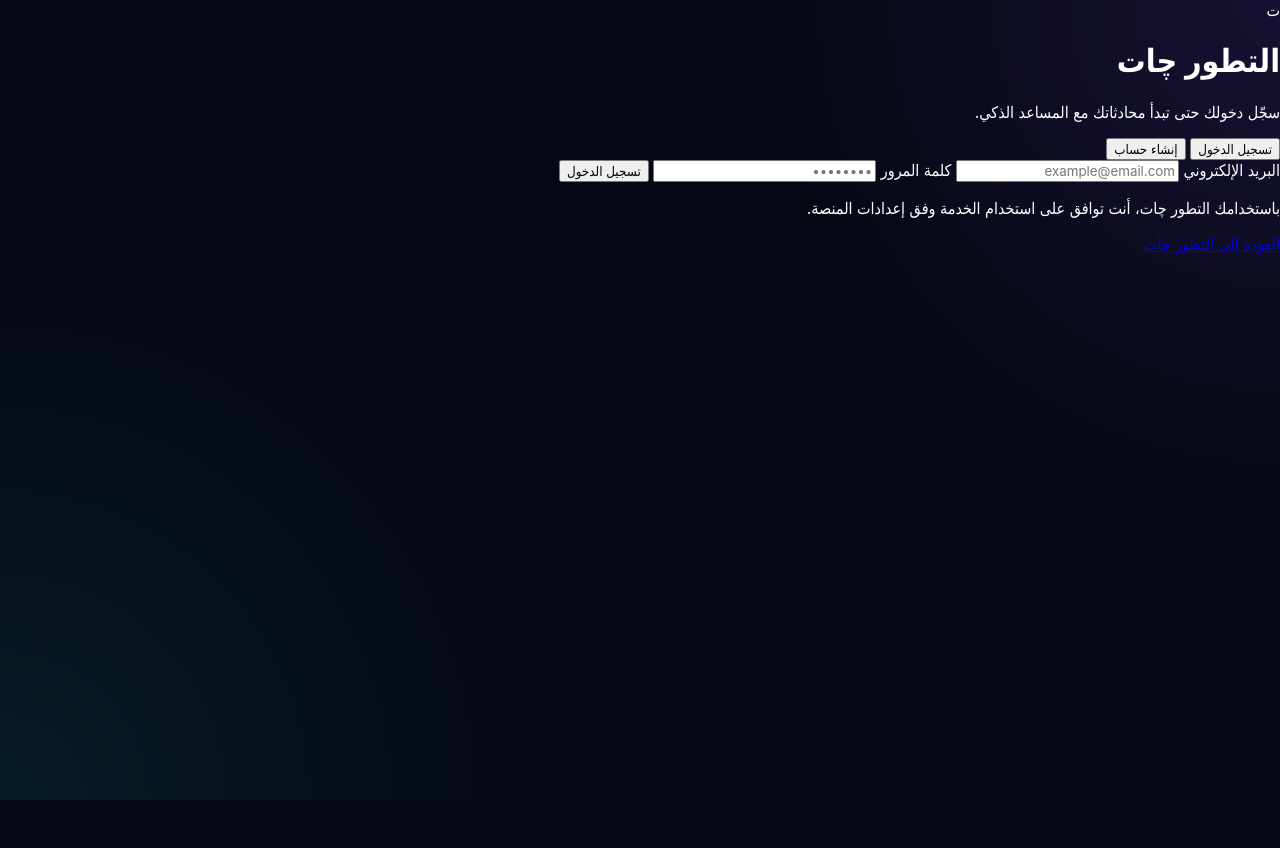
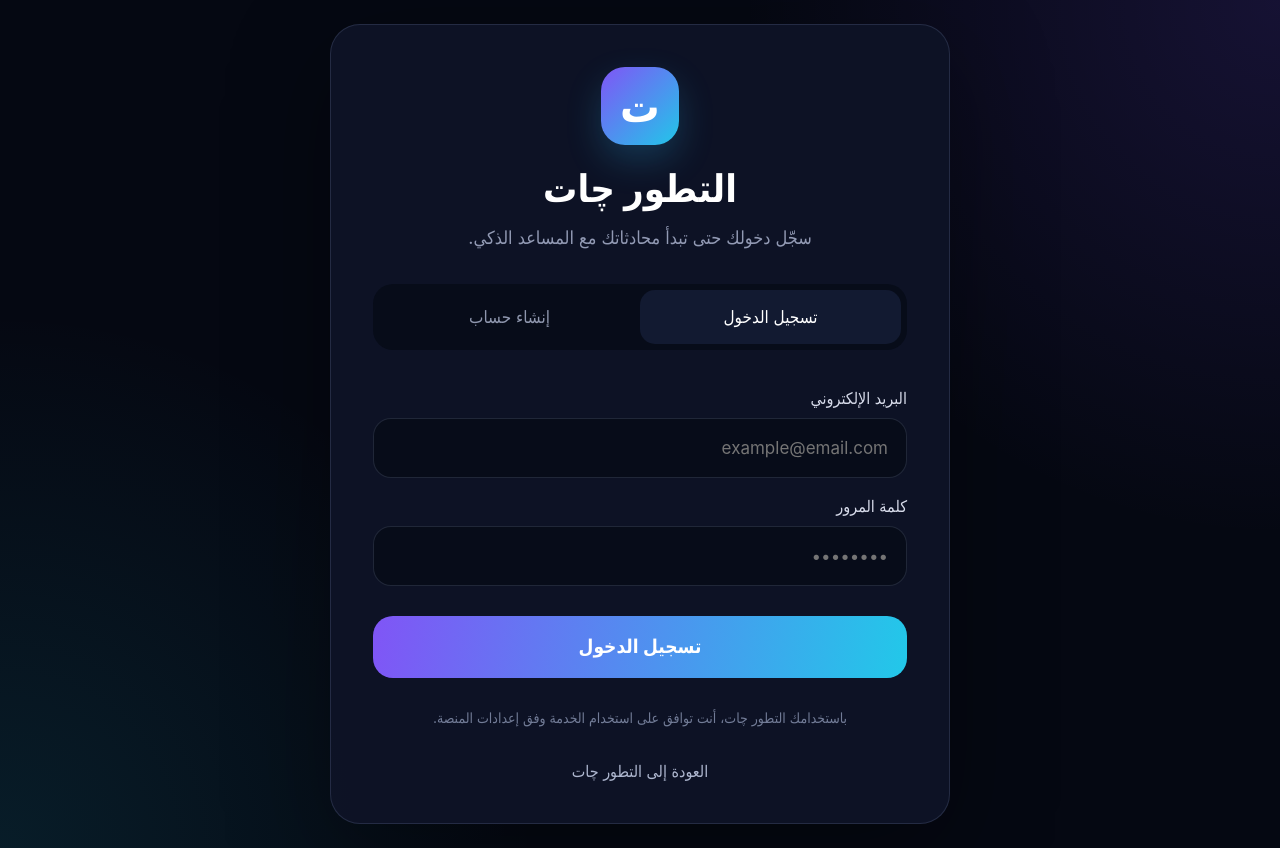
Before and after one commit to AhmedSatar9/altatawur-chat, a website: page login.html in a window 1280 px wide. Before the commit the page ends 800 px from the top, so only its background shows below. Drawn offline with nearby package versions, Linux system fonts and the light colour scheme.

Commit message:
Update style.css

```diff
--- a/style.css
+++ b/style.css
@@ -1049,3 +1049,394 @@ input:focus-visible {
     }
 
 }
+/* ==========================================
+   AUTH PAGE
+========================================== */
+
+.auth-page {
+
+    min-height: 100vh;
+
+    display: flex;
+
+    align-items: center;
+
+    justify-content: center;
+
+    padding: 24px;
+
+}
+
+
+.auth-wrapper {
+
+    width: 100%;
+
+    max-width: 620px;
+
+}
+
+
+.auth-card {
+
+    background:
+        rgba(14, 20, 39, 0.94);
+
+    border:
+        1px solid
+        rgba(128, 145, 190, 0.20);
+
+    border-radius: 30px;
+
+    padding: 42px;
+
+    box-shadow:
+        0 30px 100px
+        rgba(0, 0, 0, 0.35);
+
+    text-align: center;
+
+}
+
+
+.auth-card .logo-box {
+
+    width: 78px;
+
+    height: 78px;
+
+    margin:
+        0
+        auto
+        20px;
+
+    border-radius: 24px;
+
+    display: flex;
+
+    align-items: center;
+
+    justify-content: center;
+
+    color: white;
+
+    font-size: 44px;
+
+    font-weight: 800;
+
+    background:
+        linear-gradient(
+            135deg,
+            #8055f6,
+            #21c7e9
+        );
+
+    box-shadow:
+        0 15px 35px
+        rgba(45, 180, 235, 0.22);
+
+}
+
+
+.auth-card h1 {
+
+    margin: 0;
+
+    font-size: 38px;
+
+}
+
+
+.auth-subtitle {
+
+    color: #929ab4;
+
+    font-size: 18px;
+
+    margin:
+        12px
+        0
+        30px;
+
+    line-height: 1.7;
+
+}
+
+
+.auth-tabs {
+
+    display: flex;
+
+    background:
+        #070c19;
+
+    border-radius: 20px;
+
+    padding: 6px;
+
+    margin-bottom: 30px;
+
+}
+
+
+.auth-tab {
+
+    flex: 1;
+
+    border: 0;
+
+    background:
+        transparent;
+
+    color: #8f97ae;
+
+    padding: 17px;
+
+    border-radius: 15px;
+
+    font-size: 17px;
+
+    cursor: pointer;
+
+    transition:
+        0.2s ease;
+
+}
+
+
+.auth-tab.active {
+
+    background:
+        #121a31;
+
+    color: white;
+
+}
+
+
+.auth-form {
+
+    display: flex;
+
+    flex-direction: column;
+
+    text-align: right;
+
+    gap: 10px;
+
+}
+
+
+.auth-form label {
+
+    color: #d7dbea;
+
+    font-size: 16px;
+
+    margin-top: 8px;
+
+}
+
+
+.auth-form input {
+
+    width: 100%;
+
+    height: 60px;
+
+    padding:
+        0
+        18px;
+
+    border-radius: 18px;
+
+    border:
+        1px solid
+        rgba(129, 143, 180, 0.20);
+
+    background:
+        #070c19;
+
+    color: white;
+
+    outline: none;
+
+    font-size: 17px;
+
+}
+
+
+.auth-form input:focus {
+
+    border-color:
+        #45c8ed;
+
+    box-shadow:
+        0 0 0 3px
+        rgba(69, 200, 237, 0.10);
+
+}
+
+
+.primary-button {
+
+    margin-top: 20px;
+
+    height: 62px;
+
+    border: 0;
+
+    border-radius: 20px;
+
+    color: white;
+
+    font-size: 19px;
+
+    font-weight: 700;
+
+    cursor: pointer;
+
+    background:
+        linear-gradient(
+            100deg,
+            #8055f6,
+            #22c8e9
+        );
+
+    transition:
+        0.2s ease;
+
+}
+
+
+.primary-button:hover {
+
+    transform:
+        translateY(-1px);
+
+}
+
+
+.primary-button:disabled {
+
+    opacity: 0.65;
+
+    cursor: wait;
+
+    transform: none;
+
+}
+
+
+.message {
+
+    padding: 16px;
+
+    margin-bottom: 20px;
+
+    border-radius: 18px;
+
+    font-size: 15px;
+
+    line-height: 1.7;
+
+    text-align: right;
+
+}
+
+
+.message.error {
+
+    color: #ffb2bd;
+
+    background:
+        rgba(255, 65, 92, 0.08);
+
+    border:
+        1px solid
+        rgba(255, 65, 92, 0.30);
+
+}
+
+
+.message.success {
+
+    color: #79e8c0;
+
+    background:
+        rgba(57, 220, 163, 0.08);
+
+    border:
+        1px solid
+        rgba(57, 220, 163, 0.30);
+
+}
+
+
+.terms {
+
+    color: #727c97;
+
+    font-size: 14px;
+
+    line-height: 1.7;
+
+    margin-top: 28px;
+
+}
+
+
+.back-link {
+
+    display: inline-block;
+
+    color: #aeb7cf;
+
+    margin-top: 18px;
+
+    text-decoration: none;
+
+}
+
+
+.back-link:hover {
+
+    color: white;
+
+}
+
+
+@media (max-width: 700px) {
+
+    .auth-page {
+
+        padding: 15px;
+
+    }
+
+
+    .auth-card {
+
+        padding:
+            28px
+            20px;
+
+        border-radius: 24px;
+
+    }
+
+
+    .auth-card h1 {
+
+        font-size: 32px;
+
+    }
+
+
+    .auth-subtitle {
+
+        font-size: 16px;
+
+    }
+
+}
```
